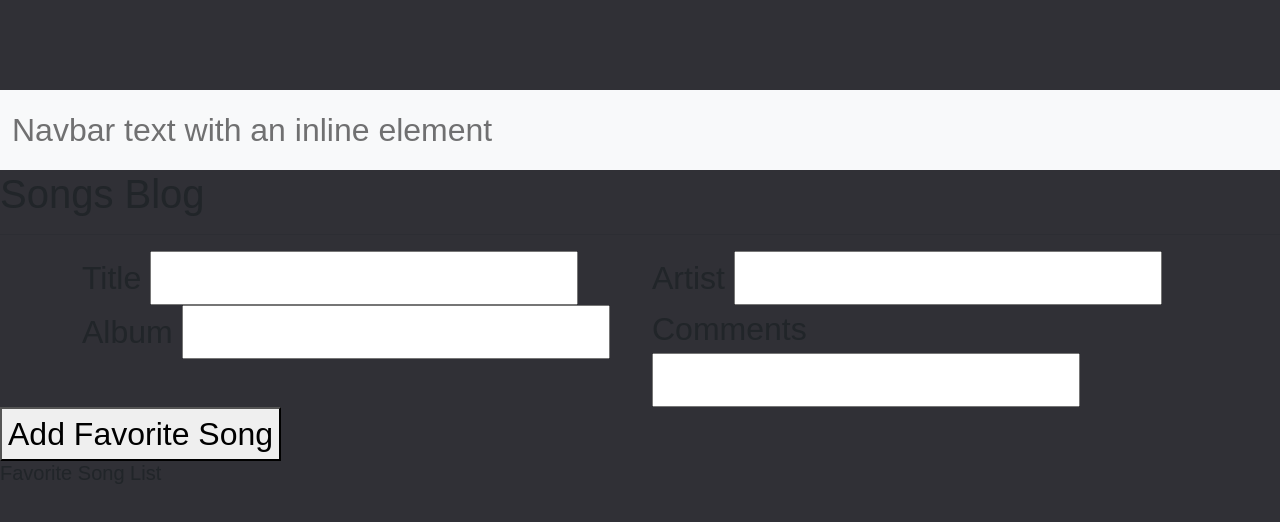
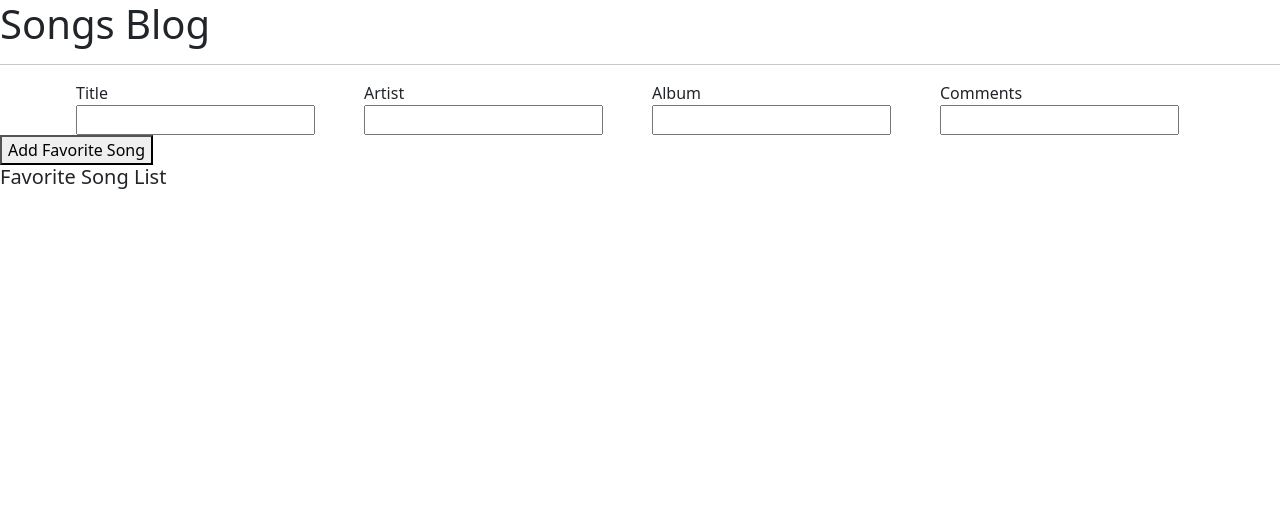
Before and after one commit to shannono18/Songs-Blog, a website: page public/index.html in a window 1280 px wide. Drawn offline with nearby package versions, Linux system fonts and the light colour scheme; no server answers; a web font is replaced by a local one.

Commit message:
add styling bulm

```diff
--- a/public/index.html
+++ b/public/index.html
@@ -5,12 +5,9 @@
   <meta charset="UTF-8">
   <meta http-equiv="X-UA-Compatible" content="IE=edge">
   <meta name="viewport" content="width=device-width, initial-scale=1.0">
-  <link rel="stylesheet" href="./styleGrp/reset.css">
-
+  <link rel="stylesheet" href="https://cdn.jsdelivr.net/npm/bulma@0.9.3/css/bulma.min.css">
   <link href="https://cdn.jsdelivr.net/npm/bootstrap@5.1.0/dist/css/bootstrap.min.css" rel="stylesheet"
     integrity="sha384-KyZXEAg3QhqLMpG8r+8fhAXLRk2vvoC2f3B09zVXn8CA5QIVfZOJ3BCsw2P0p/We" crossorigin="anonymous">
-
-  <link rel="stylesheet" href="./styleGrp/style.css">
   <link rel="preconnect" href="https://fonts.googleapis.com">
   <link rel="preconnect" href="https://fonts.gstatic.com" crossorigin>
   <link href="https://fonts.googleapis.com/css2?family=Georama:wght@200&display=swap" rel="stylesheet">
@@ -21,30 +18,22 @@
 
 <body>
 
-<nav class="navbar navbar-light bg-light">
-  <div class="container-fluid">
-    <span class="navbar-text">
-      Navbar text with an inline element
-    </span>
-  </div>
-</nav>
-
   <h1>Songs Blog</h1>
   <hr>
 
   <form>
     <div class="container">
-      <div class="row">
-        <div class="col">
+      <div class="columns">
+        <div class="column">
           Title <input type="text" id="titleInput">
         </div>
-        <div class="col">
+        <div class="column">
           Artist <input type="text" id="artistInput">
         </div>
-        <div class="col">
+        <div class="column">
           Album <input type="text" id="albumInput">
         </div>
-        <div class="col">
+        <div class="column">
           Comments <input type="text" id="commentsInput">
         </div>
       </div>
@@ -52,7 +41,7 @@
       <button id="addSong">Add Favorite Song</button>
   </form>
 
-  <div ><h5>Favorite Song List</h5></div>
+  <div class="favoriteSong "><h5>Favorite Song List</h5></div>
   <div id="songList"></div>
 
   <script src="https://cdn.jsdelivr.net/npm/axios/dist/axios.min.js"></script>
--- a/public/styleGrp/style.css
+++ b/public/styleGrp/style.css
@@ -5,3 +5,11 @@ body {
   /* added padding to prevent navbar overlap. (100 based on browser inpector of size) */
   padding-top: 90px;
 }
+
+header h1 {
+  font-family: 'Georama', sans-serif;
+  font-size: 30px;
+  color: #bbc085;
+  padding: 65px 0 65px 25px;
+
+}
```
